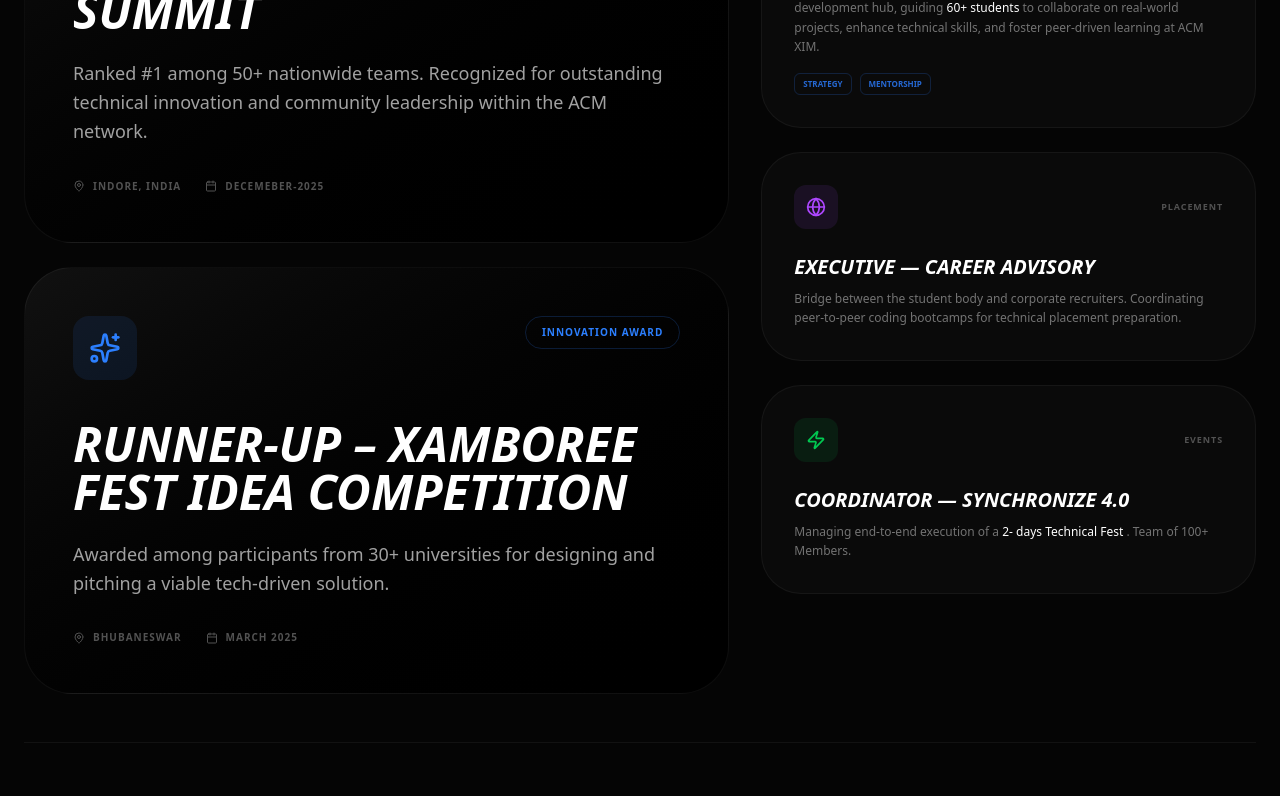
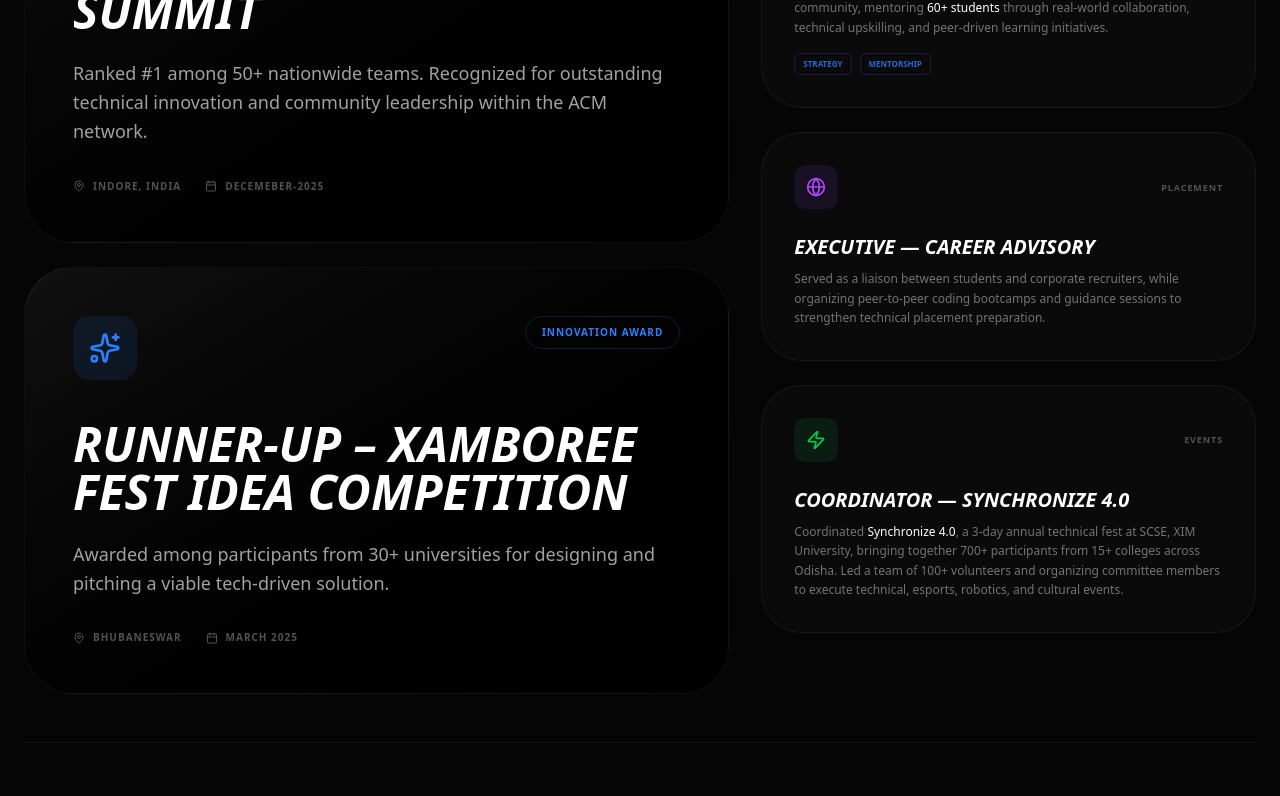
Before and after one commit to Kaifkhurshid7/my-resume, a React (Vite) app in the folder my-resume/: page / in a window 1280 px wide. Shown: the part 3789-4585 px from the top of the page. Built offline with nearby package versions, Linux system fonts and the light colour scheme.

Commit message:
updated content

```diff
--- a/my-resume/src/App.jsx
+++ b/my-resume/src/App.jsx
@@ -399,7 +399,7 @@ const App = () => {
                   </div>
                   <h5 className="text-white font-bold text-xl uppercase italic mb-2">Chairperson — ACM Chapter</h5>
                  <p className="text-neutral-500 text-xs leading-relaxed mb-4">
-  As Chairperson, initiated and led a coding culture community and project development hub, guiding <span className="text-white">60+ students</span> to collaborate on real-world projects, enhance technical skills, and foster peer-driven learning at ACM XIM.
+  Led ACM XIM as Chairperson by building a coding and project development community, mentoring <span className="text-white">60+ students</span> through real-world collaboration, technical upskilling, and peer-driven learning initiatives.
 </p>
 
                   <div className="flex flex-wrap gap-2">
@@ -419,7 +419,7 @@ const App = () => {
                 </div>
                 <h5 className="text-white font-bold text-xl uppercase italic mb-2">Executive — Career Advisory</h5>
                 <p className="text-neutral-500 text-xs leading-relaxed">
-                  Bridge between the student body and corporate recruiters. Coordinating peer-to-peer coding bootcamps for technical placement preparation.
+                  Served as a liaison between students and corporate recruiters, while organizing peer-to-peer coding bootcamps and guidance sessions to strengthen technical placement preparation.
                 </p>
               </div>
 
@@ -433,7 +433,7 @@ const App = () => {
                 </div>
                 <h5 className="text-white font-bold text-xl uppercase italic mb-2">Coordinator — Synchronize 4.0</h5>
                 <p className="text-neutral-500 text-xs leading-relaxed">
-                  Managing end-to-end execution of a <span className="text-white">2- days Technical Fest </span>. Team of 100+ Members.
+                  Coordinated <span className="text-white">Synchronize 4.0</span>, a 3-day annual technical fest at SCSE, XIM University, bringing together 700+ participants from 15+ colleges across Odisha. Led a team of 100+ volunteers and organizing committee members to execute technical, esports, robotics, and cultural events.
                 </p>
               </div>
             </div>
```
